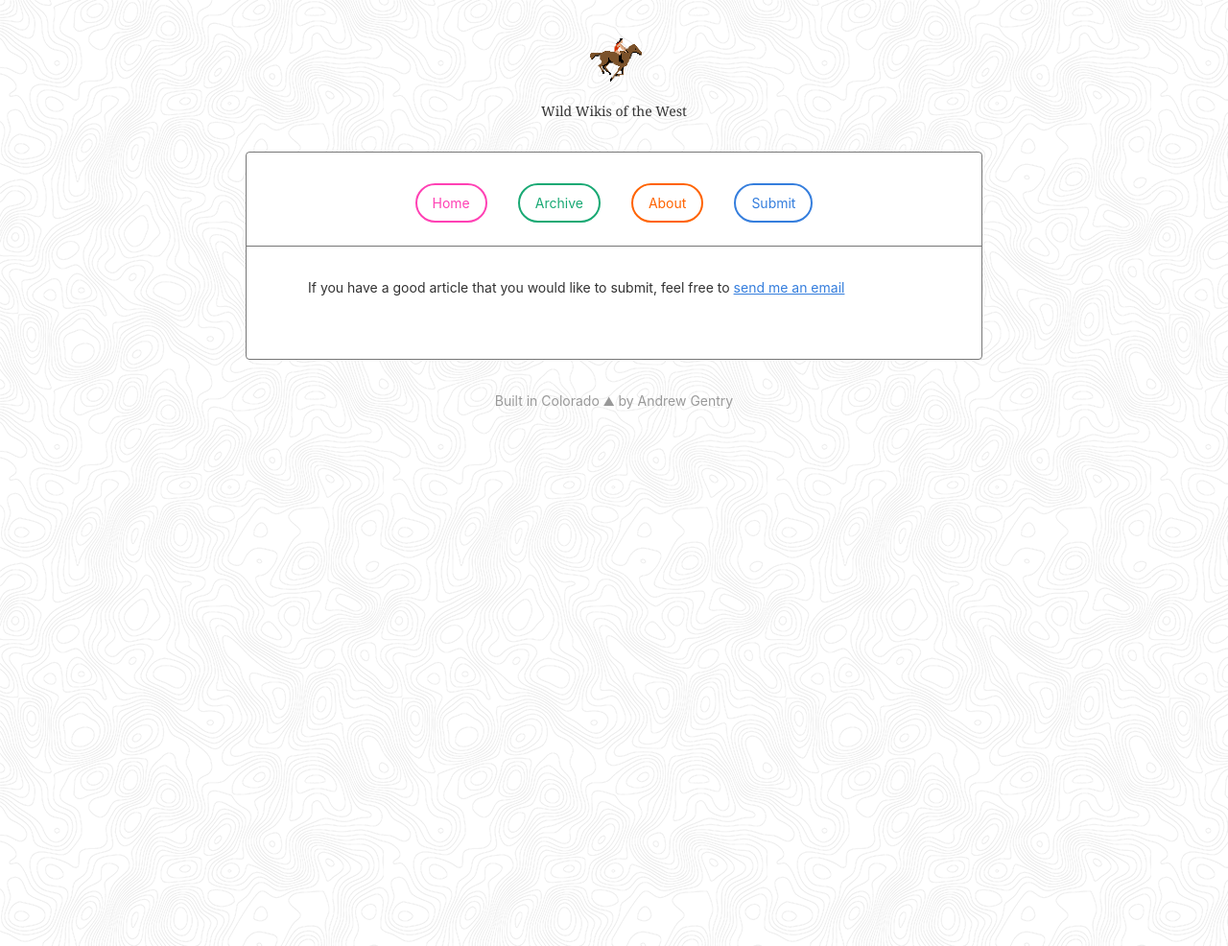
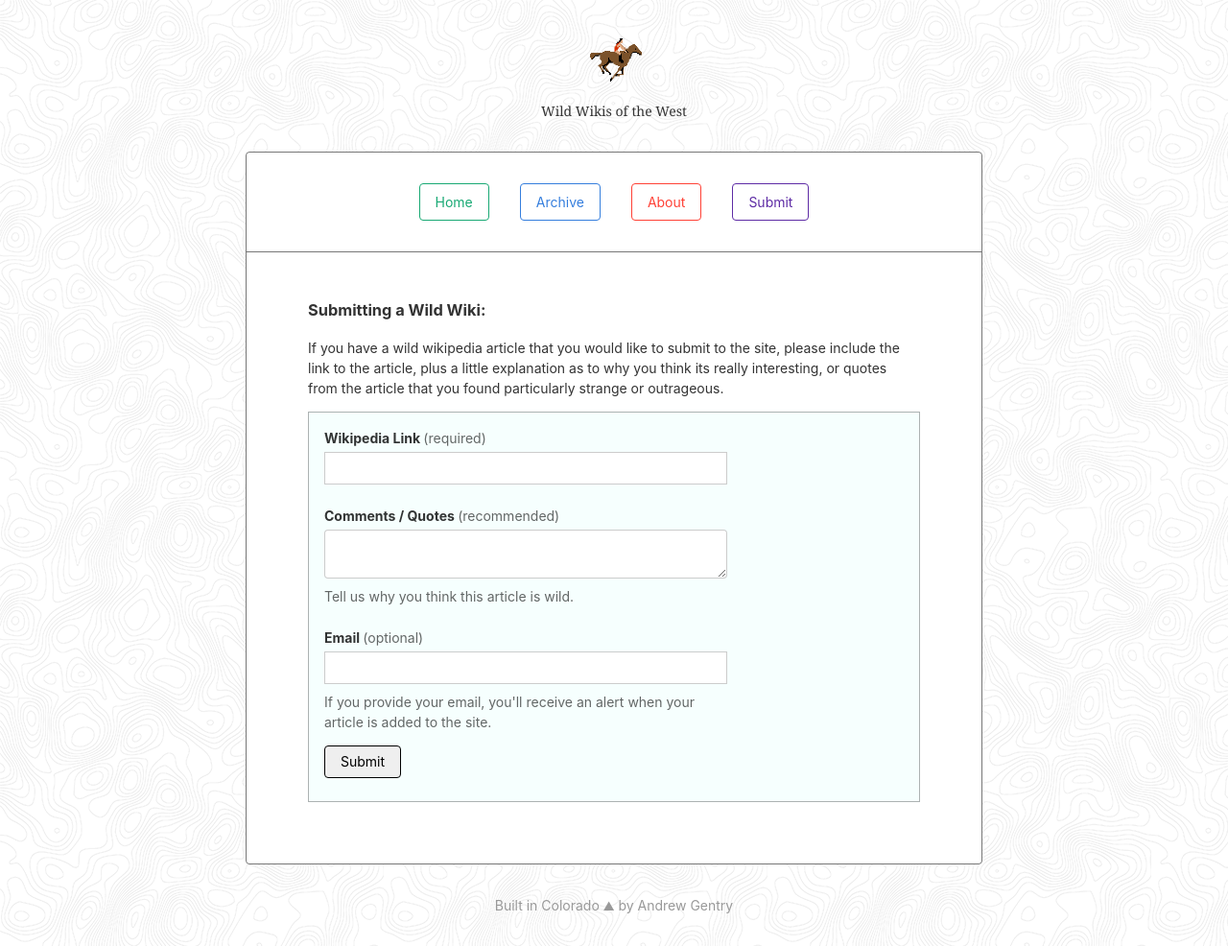
Before and after one commit to agent-reed/WildWikisWest, a Jekyll site: the page built from submit.html, in a window 1280 px wide. Shown: the whole page at 96% size. Built offline with Jekyll 4.4.1, drawn with Linux system fonts in a browser that asks for light colours; nearby versions of some CDN libraries.

Commit message:
Update submit page and handful of other design updates

```diff
--- a/_includes/upper.html
+++ b/_includes/upper.html
@@ -4,12 +4,12 @@
 <body class="lh-copy dark-gray pa0 f6 sans-serif gradStuff">
 {% include horseheader.html %}
 <div class="mw7 bg-white mt4 mb3 center br2-ns bt bb ba-ns b--gray">
-    <nav class="bb b--gray pv3 tc" aria-label="Main">
+    <nav class="bb b--gray pa3 tc" aria-label="Main">
         <div class="flex justify-center">
-            <a class="f6 grow ma3 no-underline br-pill ba bw1 ph3 pv2 mb2 dib hot-pink" href="/">Home</a>
-            <a class="f6 grow ma3 no-underline br-pill ba bw1 ph3 pv2 mb2 dib green" href="/archive.html">Archive</a>
-            <a class="f6 grow ma3 no-underline br-pill ba bw1 ph3 pv2 mb2 dib orange" href="/about.html">About</a>
-            <a class="f6 grow ma3 no-underline br-pill ba bw1 ph3 pv2 mb2 dib blue" href="/submit.html">Submit</a>
+            <a class="f6 grow br2 ma1 ma3-ns no-underline ba ph3 pv2 mb2 dib green" href="/">Home</a>
+            <a class="f6 grow br2 ma1 ma3-ns no-underline ba ph3 pv2 mb2 dib blue" href="/archive">Archive</a>
+            <a class="f6 grow br2 ma1 ma3-ns no-underline ba ph3 pv2 mb2 dib red" href="/about">About</a>
+            <a class="f6 grow br2 ma1 ma3-ns no-underline ba ph3 pv2 mb2 dib purple" href="/submit">Submit</a>
           </div>
       </nav>
 <main class="tl f6 relative pa4 pt4-ns pa5-ns overflow-hidden">
--- a/_includes/wikisection.html
+++ b/_includes/wikisection.html
@@ -1,4 +1,4 @@
-<div class="shadow-4 grow pl4 pr4">
+<div class="shadow-4 grow pa3-ns pa1">
     <a class="db pv4 ph3 ph0-l no-underline black" href="{{include.link}}">
         <div class="flex flex-column flex-row-ns">
             <div class="pr3-ns mb4 mb0-ns w-100 w-40-ns">
--- a/submit.html
+++ b/submit.html
@@ -1,4 +1,50 @@
 ---
 ---
 
-If you have a good article that you would like to submit, feel free to <a href="mailto:andrew@andrewgentry.net" class="link blue underline bg-animate hover-bg-light-blue hover-black">send me an email</a>
+<h3>
+    Submitting a Wild Wiki:
+</h3>
+<p>
+    If you have a wild wikipedia article that you would like to submit to the site, please include the link to the article, plus a little
+    explanation as to why you think its really interesting, or quotes from the article that you found particularly strange or outrageous.
+</p>
+<div class="pa3 ba b--black-30 bg-washed-blue">
+    <form class="black-80 center">
+        <div class="measure">
+          <label for="name" class="f6 b db mb1">Wikipedia Link <span class="normal black-60">(required)</span></label>
+          <input id="name" class="input-reset ba b--black-20 pa2 mb2 db w-100" type="text" aria-describedby="name-desc">
+        </div>
+    </form>
+    <form class="pt2 black-80">
+        <div>
+          <label for="comment" class="f6 b db mb1">Comments / Quotes <span class="normal black-60">(recommended)</span></label>
+          <textarea id="comment" name="comment" class="db border-box hover-black w-100 measure ba b--black-20 pa2 br2 mb2" aria-describedby="comment-desc"></textarea>
+          <small id="comment-desc" class="f6 black-60">Tell us why you think this article is wild.</small>
+        </div>
+    </form>
+    <form class="pt2 black-80">
+        <div class="measure">
+          <label for="name" class="f6 b db mb1">Email <span class="normal black-60">(optional)</span></label>
+          <input id="name" class="input-reset ba b--black-20 pa2 mb2 db w-100" type="text" aria-describedby="name-desc">
+          <small id="name-desc" class="f6 black-60 db mb2">If you provide your email, you'll receive an alert when your article is added to the site.</small>
+        </div>
+    </form>
+    <input type="button" value="Submit" class="f6 link dim br2 ba ph3 pv2 mb2 dib black" onclick="submitRequest()">
+</div>
+
+
+<script>
+    let submitRequest = function() {
+        fetch('https://submissionrequest.azurewebsites.net/api/SubmissionRequest', {
+            mode: 'cors',
+            method:"POST",
+            body: JSON.stringify({
+                link: "",
+                comments: "",
+                email: ""
+            })
+        })
+        .then(response => response.json())
+        .then(json => console.log(json))
+    };
+</script>
```
Also changed, not shown: 1 other file.
